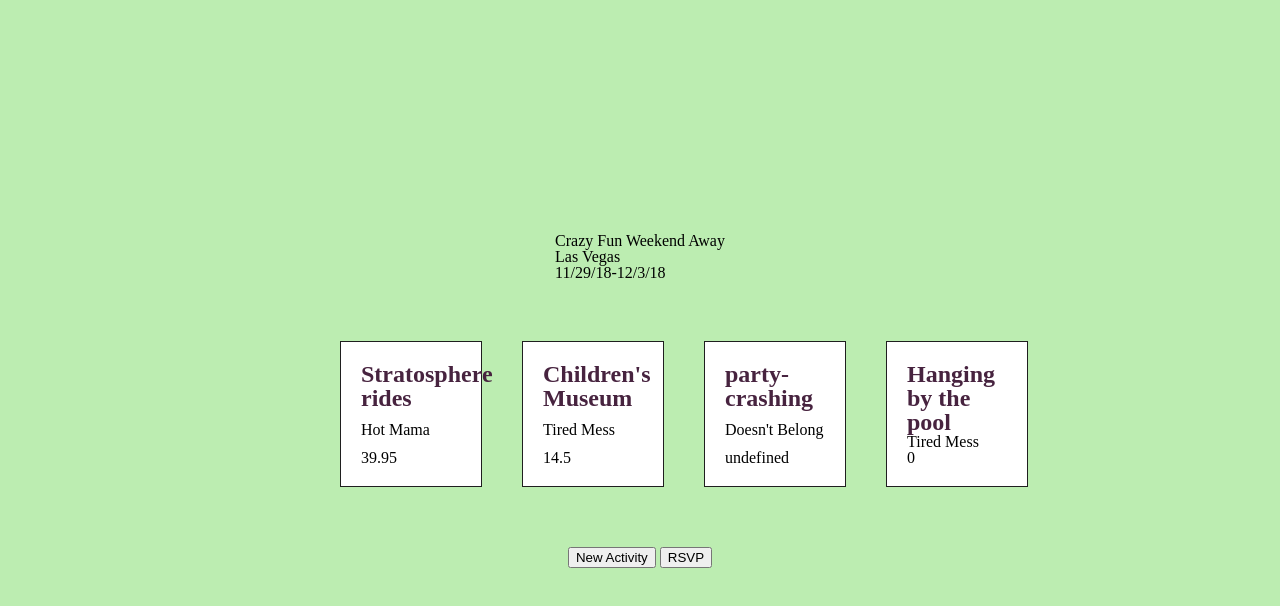
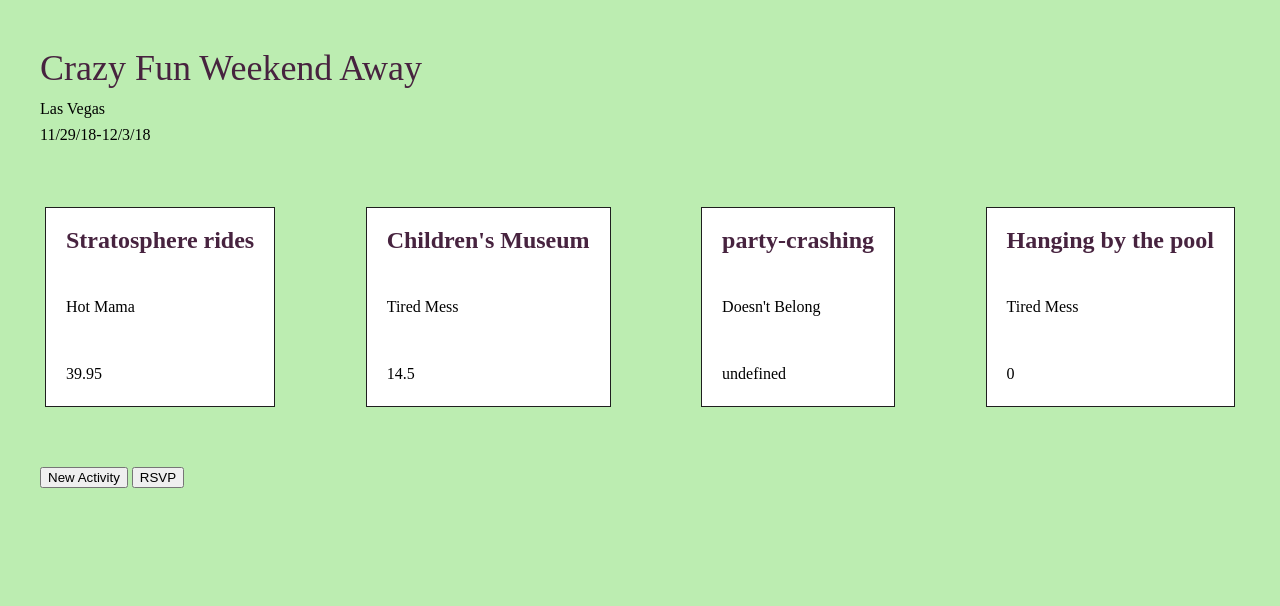
Before and after one commit to Carenelizabeth/family-reunion, a website: page public/index.html in a window 1280 px wide. Both pictures are taken after typing "name@example.com", "Sample" into the empty fields and a click on the button "Submit". Drawn offline with nearby package versions, Linux system fonts and the light colour scheme.

Commit message:
improve readbility on event page

```diff
--- a/public/main.css
+++ b/public/main.css
@@ -49,14 +49,27 @@ table {
 
 /*Start Custom CSS*/
 
+*{box-sizing: border-box;}
+
 body{
-    background-color: #BCEDB1
+    background-color: #BCEDB1;
 }
 
 main{
     width: 100%;
     height: 100vh;
-    background-color: #BCEDB1
+    background-color: #BCEDB1;
+}
+
+h1{
+    padding: 10px 0;
+    font-size: 36px;
+    color: #47233F;
+}
+
+p{
+    line-height: 1.6em;
+    font-size: 16px;
 }
 
 .hidden{
@@ -64,10 +77,9 @@ main{
 }
 
 .content{
+    padding: 40px;
     height: 100vh;
     display: flex;
-    justify-content: center;
-    align-items: center;
 }
 
 .landing-page{
@@ -108,17 +120,17 @@ legend, h2{
 
 .all-activities{
     display: flex;
-    width: 50%;
-    margin: 40px;
-    justify-content: space-around;
+    margin: 40px 0;
+    justify-content: space-between;
+    flex-wrap: wrap;
 }
 
 .activity{
-    min-height: 100px;
+    min-height: 200px;
     min-width: 100px;
     background-color: white;
     padding: 20px;
-    margin: 20px;
+    margin: 20px 5px;
     display: flex;
     flex-direction: column;
     justify-content: space-between;
```
